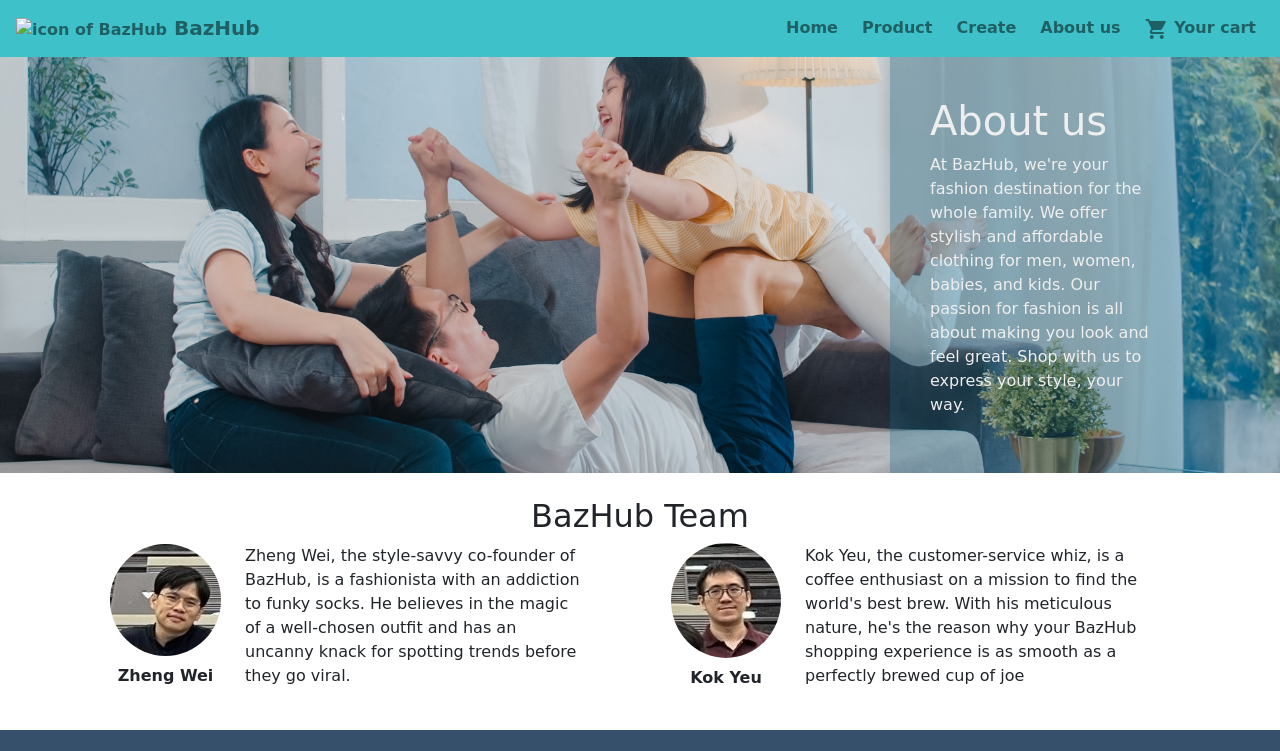
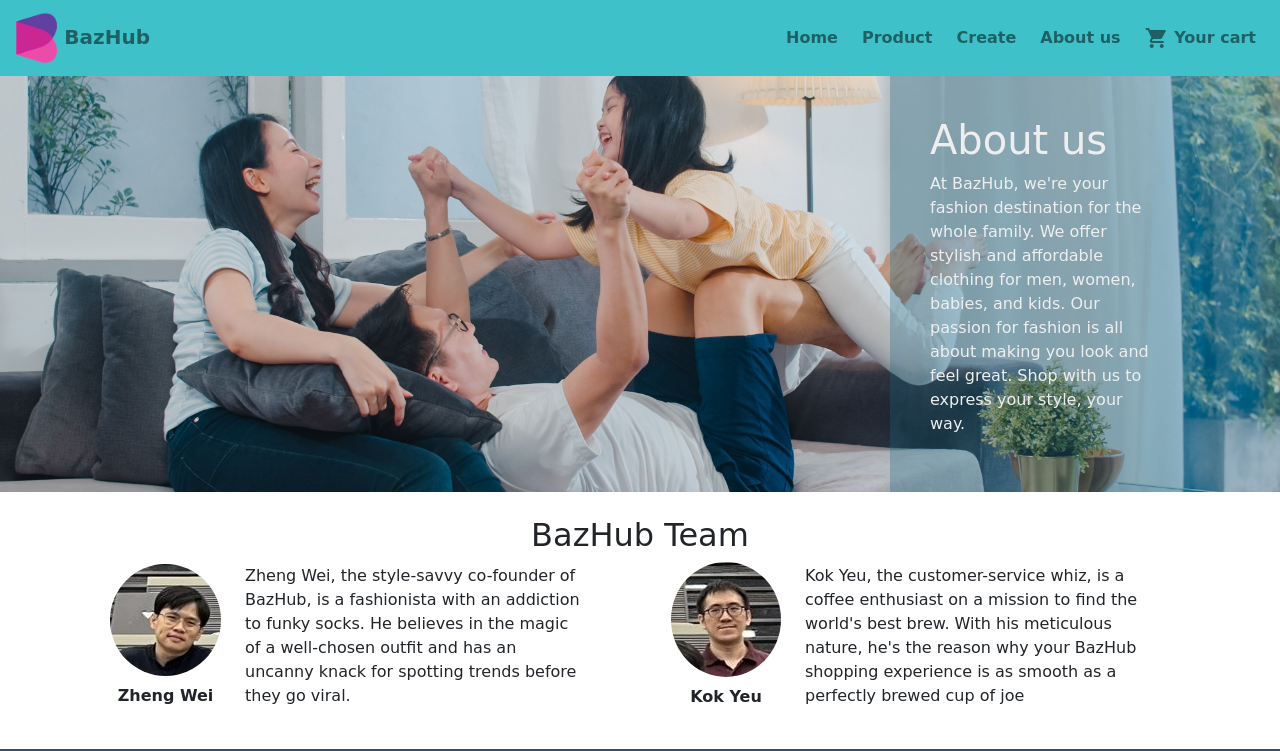
Before and after one commit to MagmaPlus6/SCTP-Team-3, a plain HTML site: page ecommerce-website/about.html in a window 1280 px wide. Shown: the top 751 px of the page. Drawn offline with nearby package versions, Linux system fonts and the light colour scheme.

Commit message:
Change all Icon and Favicon

```diff
--- a/ecommerce-website/about.html
+++ b/ecommerce-website/about.html
@@ -7,7 +7,7 @@
         <link rel="stylesheet" href="https://cdnjs.cloudflare.com/ajax/libs/font-awesome/4.7.0/css/font-awesome.min.css">
 
         <!-- Added favicon -->
-        <link rel="icon" href="image/shop-favicon.ico" type="image/x-icon">
+        <link rel="icon" href="image/BaZHubLatest (1).png" type="image/x-icon">
 
         <!-- Bootstrap CSS -->
         <link rel="stylesheet" href="https://cdn.jsdelivr.net/npm/bootstrap@4.6.2/dist/css/bootstrap.min.css" integrity="sha384-xOolHFLEh07PJGoPkLv1IbcEPTNtaed2xpHsD9ESMhqIYd0nLMwNLD69Npy4HI+N" crossorigin="anonymous">
@@ -20,7 +20,7 @@
         <!-- ------------- Navigation bar section ------------- -->
 
         <nav class="navbar navbar-expand-sm navbar-light bg-light font-weight-bold" id="navi-bg">
-            <a href="#" class="navbar-brand" id="navigation-name"><img src="image/icons8-shop-48.png" alt="icon of BazHub"> BazHub</a>
+            <a href="#" class="navbar-brand" id="navigation-name"><img src="image/BaZHubLatest (1).png" alt="icon of BazHub">  BazHub</a>
 
             <button class="navbar-toggler" type="button" data-toggle="collapse" data-target="#navbarCollapse" aria-controls="navbarCollapse" aria-expanded="false" aria-label="Toggle navigation">
               <span class="navbar-toggler-icon"></span>
```
Also changed, not shown: ecommerce-website/item_form.html (+2 -2 lines), ecommerce-website/product_list.html (+2 -2 lines).
